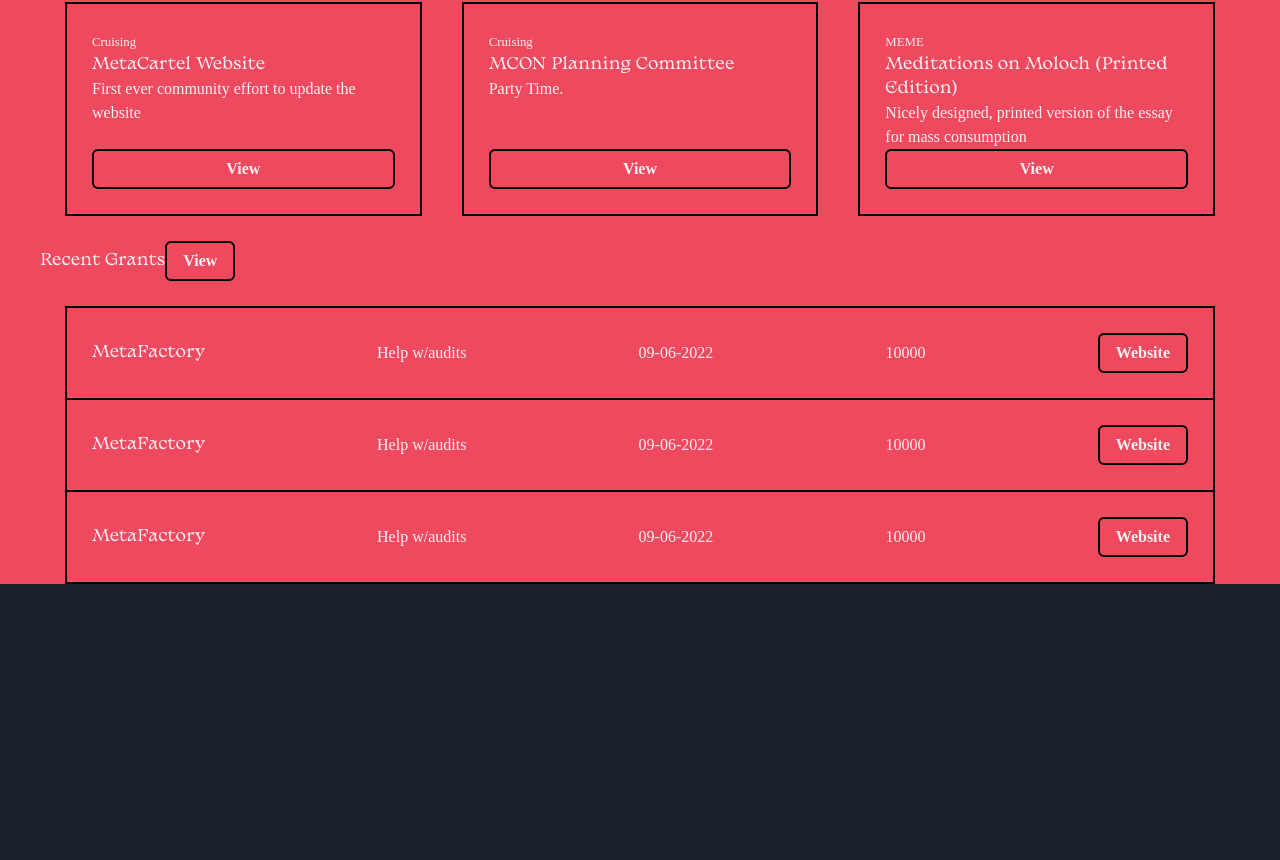
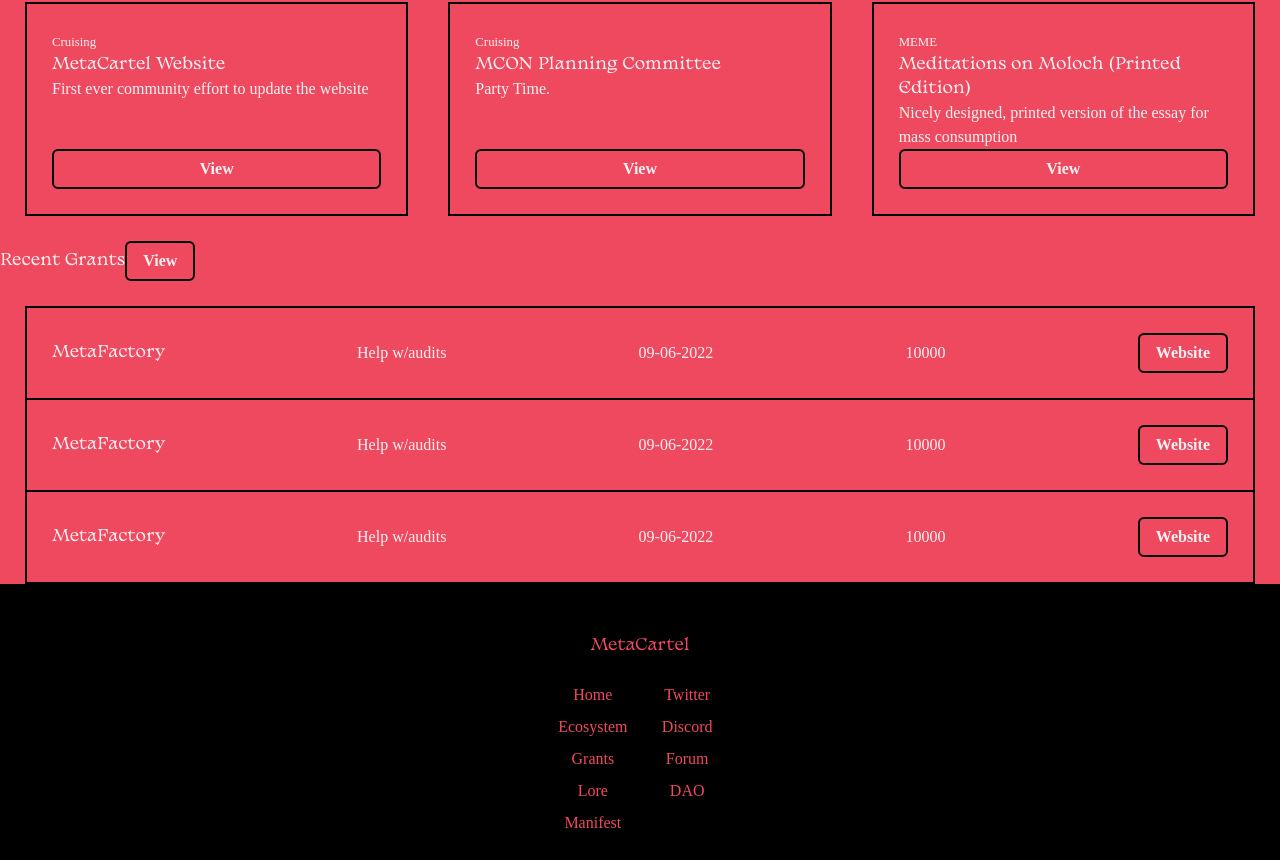
Before and after one commit to metacartel/metacartel-org-site, a Next.js app: page / in a window 1280 px wide. Shown: the part 2459-3319 px from the top of the page. Before the commit the page ends 3043 px from the top, so only its background shows below. Built offline with nearby package versions, Linux system fonts and the light colour scheme; a web font is replaced by a local one.

Commit message:
finishes grantsList and some further polish

```diff
--- /dev/null
+++ b/components/Footer.tsx
@@ -0,0 +1,27 @@
+import { Flex, HStack, Box, Button, SimpleGrid, GridItem, Heading, Text, VStack, Link, propNames } from '@chakra-ui/react'
+import { BrandJsonLd, DatasetJsonLd } from 'next-seo'
+
+export const Footer = () => {
+  return (
+    <Flex flexDirection={'column'} p={25} w={'100%'} justifyContent={'flex-start'} bg={'black'} color={'brand.red'}>
+      <Flex maxWidth={'420px'} margin={'0 auto'} py={25}>
+        <Text as={'h4'} alignSelf={'center'}>MetaCartel</Text>
+      </Flex>
+      <SimpleGrid columns={[1, null, 2]} spacing={25} alignSelf={'flex-start'} maxWidth={'420px'} margin={'0 auto'}>
+        <VStack>
+          <Link>Home</Link>
+          <Link>Ecosystem</Link>
+          <Link>Grants</Link>
+          <Link>Lore</Link>
+          <Link>Manifest</Link>
+        </VStack>
+        <VStack>
+          <Link>Twitter</Link>
+          <Link>Discord</Link>
+          <Link>Forum</Link>
+          <Link>DAO</Link>
+        </VStack>
+      </SimpleGrid>
+    </Flex>
+  )
+}
--- a/components/Navbar.tsx
+++ b/components/Navbar.tsx
@@ -28,6 +28,7 @@
       direction={{base: 'column-reverse', lg: 'row'}}
       alignItems='center'
       borderBottom={border}
+      w={'100%'}
     >
       <HStack alignItems='center' justifyContent='center' flex={1} bg="white" height="100%" w={{base: '100%', lg: 'auto'}}>
         <Flex flex={1} p={6} borderEnd={border}>
--- a/components/SiteLayout.tsx
+++ b/components/SiteLayout.tsx
@@ -27,13 +27,13 @@
         minHeight={["100vh", "100vh", "0", "0"]}
         background='brand.red'
       >
+        <Navbar />
         <Flex
           height={'100%'}
-          maxWidth={'1200px'}
           margin={'0 auto'}
           direction={'column'}
         >
-          <Navbar />
+
           {children}
         </Flex>
       </Flex>
--- a/components/index.ts
+++ b/components/index.ts
@@ -1,7 +1,6 @@
 export * from "./CalendarItem"
 export * from "./CalendarList"
-export * from "./WipItem"
-export * from "./WipList"
+export * from "./Footer"
 export * from "./GrantItem"
 export * from "./GrantList"
 export * from "./Icon"
@@ -14,3 +13,5 @@
 export * from "./ShotsFired"
 export * from "./SiteLayout"
 export * from "./IconButton"
+export * from "./WipItem"
+export * from "./WipList"
--- a/pages/index.tsx
+++ b/pages/index.tsx
@@ -1,11 +1,10 @@
 import { Flex, Box, Button } from "@chakra-ui/react";
-import { CalendarList, GrantList, PhotoCarousel, ShotsFired, PageHero, Motto, WipList } from "../components"
+import { CalendarList, Footer, GrantList, PhotoCarousel, ShotsFired, PageHero, Motto, WipList } from "../components"
 
 const Home = () => {
   return (
     <Flex
       height={'100%'}
-      maxWidth={'1200px'}
       minWidth={'100%'}
       margin={'0 auto'}
       direction={'column'}
@@ -72,6 +71,7 @@
         </Button>
       </Flex>
       <GrantList />
+      <Footer />
   </Flex>
   );
 }
```
